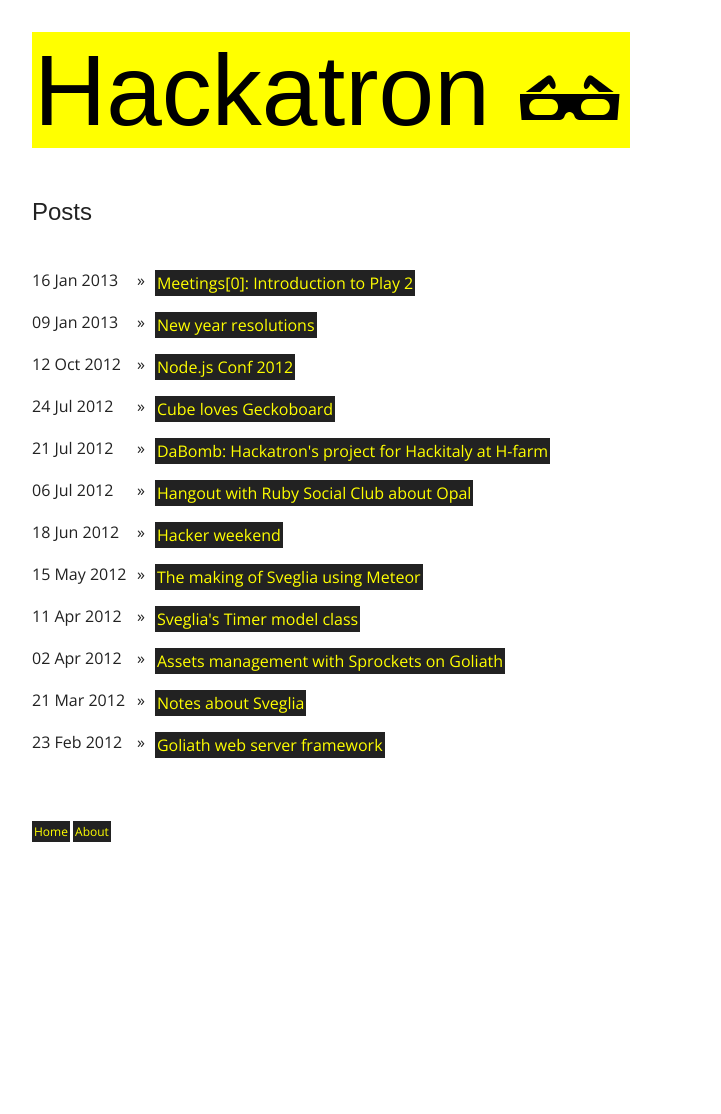
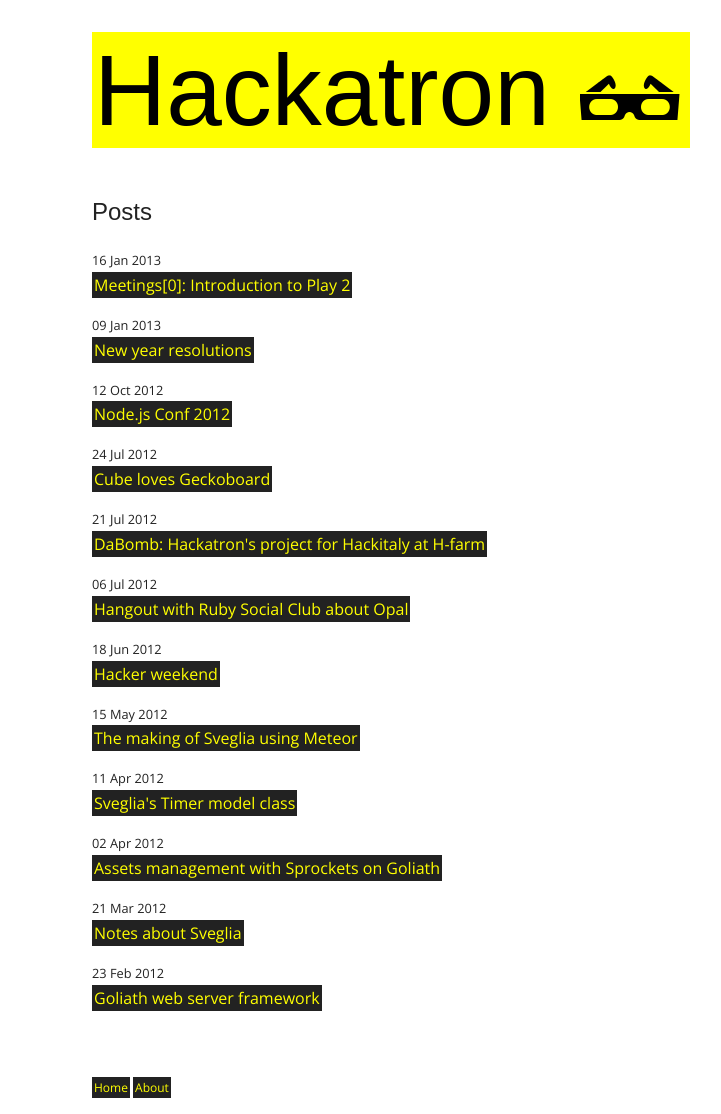
Before and after one commit to hackatron/hackatron.github.io, a Jekyll site: the page built from index.html, in a window 1280 px wide. Shown: the whole page, without its empty margins (28-749 px from the left). Built offline with Jekyll 4.4.1, drawn with Linux system fonts in a browser that asks for light colours; some web fonts are replaced; Markdown is read by kramdown in place of the engine named in the settings; before the commit the page ends 900 px from its top, so only the background shows below that.

Commit message:
Add media queries and update index style

```diff
--- a/_layouts/default.html
+++ b/_layouts/default.html
@@ -1,10 +1,10 @@
 <!DOCTYPE html>
 <html lang="en">
 <head>
+  <meta name="viewport" content="width=device-width; initial-scale=1.0">
   <meta charset="utf-8" />
   <title>{{ page.title }}</title>
-  <link rel="stylesheet" type="text/css" href="http://fonts.googleapis.com/css?family=Doppio+One" />
-  <link rel="stylesheet" type="text/css" href="http://fonts.googleapis.com/css?family=Open+Sans:400italic,400,700" />
+  <link rel="stylesheet" type="text/css" href="http://fonts.googleapis.com/css?family=Doppio+One|Open+Sans:400italic,400,700" />
   <link rel="stylesheet" type="text/css" href="/stylesheets/reset.css" />
   <link rel="stylesheet" type="text/css" href="/stylesheets/style.css" />
   <!--[if IE]>
--- a/index.html
+++ b/index.html
@@ -9,8 +9,7 @@ title: Hackatron
     {% for post in site.posts %}
       <li>
         <div class="date">{{ post.date | date_to_string }}</div>
-        <div class="separator"> &raquo;</div>
-        <p><a href="{{ post.url }}">{{ post.title }}</a></p>
+        <a href="{{ post.url }}">{{ post.title }}</a>
       </li>
     {% endfor %}
   </ul>
--- a/stylesheets/style.css
+++ b/stylesheets/style.css
@@ -131,15 +131,37 @@ pre > code {
 }
 
 div#container {
-  margin-left: 40px;
+  margin-left: 100px;
   margin-top: 20px;
   padding: 20px;
-  width: 800px;
+  width: 640px;
 }
 
 div#main {
   margin-top: 20px;
   margin-bottom: 20px;
+}
+
+@media screen and (min-width:0) and (max-width:825px) {
+  h1 {
+    margin-bottom: 20px;
+    font-size: 250%;
+  }
+
+  h1 a {
+    background: #ff0;
+    padding: 2px;
+    text-decoration: none;
+    background-image: none;
+    padding-right: 0;
+  }
+
+  div#container {
+    margin: 0 auto;
+    padding: 20px;
+    width: auto;
+    max-width:100%;
+  }
 }
 
 .wrapper {}
@@ -196,14 +218,11 @@ ul.posts {
   padding: 10px 0;
 }
 
-ul.posts .date, ul.posts .separator {
-  float: left;
+ul.posts .date {
+  margin-bottom: 4px;
+  font-size: 80%;
 }
 
-ul.posts .date {
-  width: 105px;
+ul.posts a {
+  line-height: 28px;
 }
-
-ul.posts .separator {
-  margin-right: 10px;
-}
```
